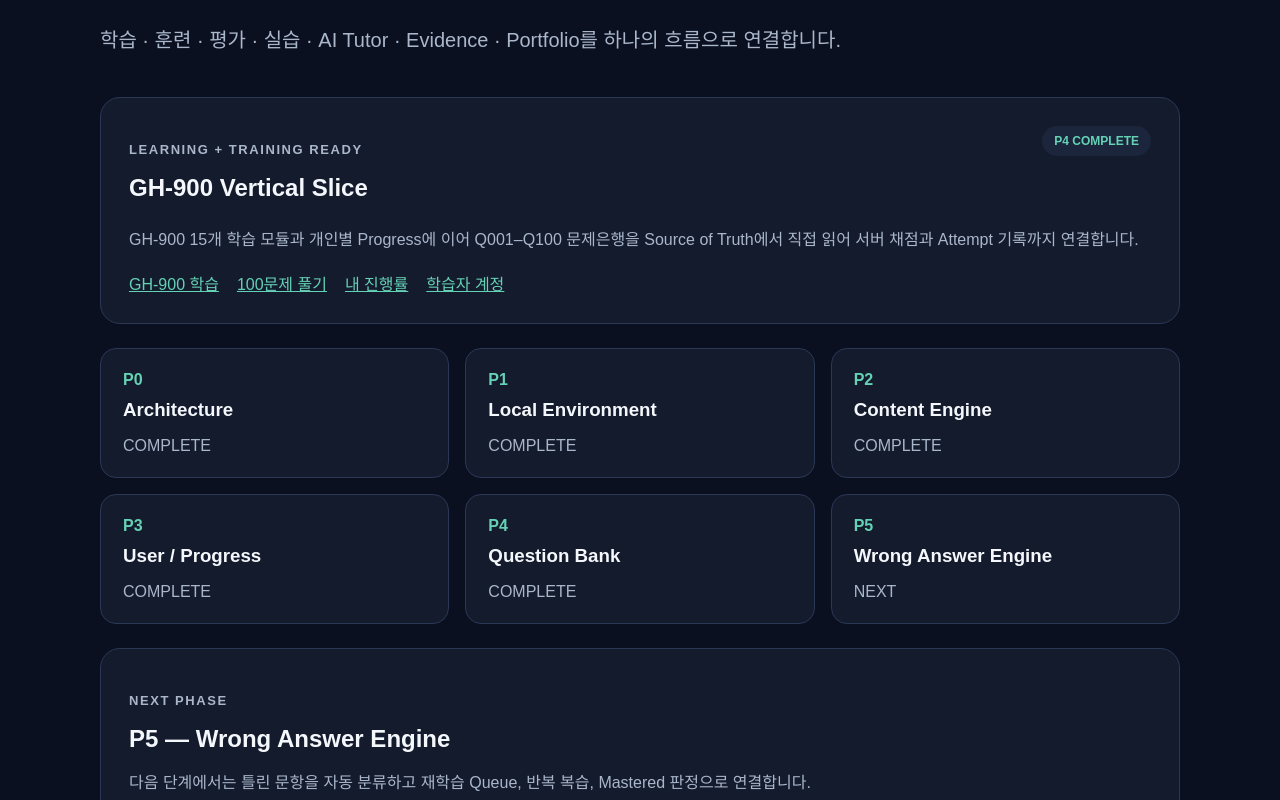
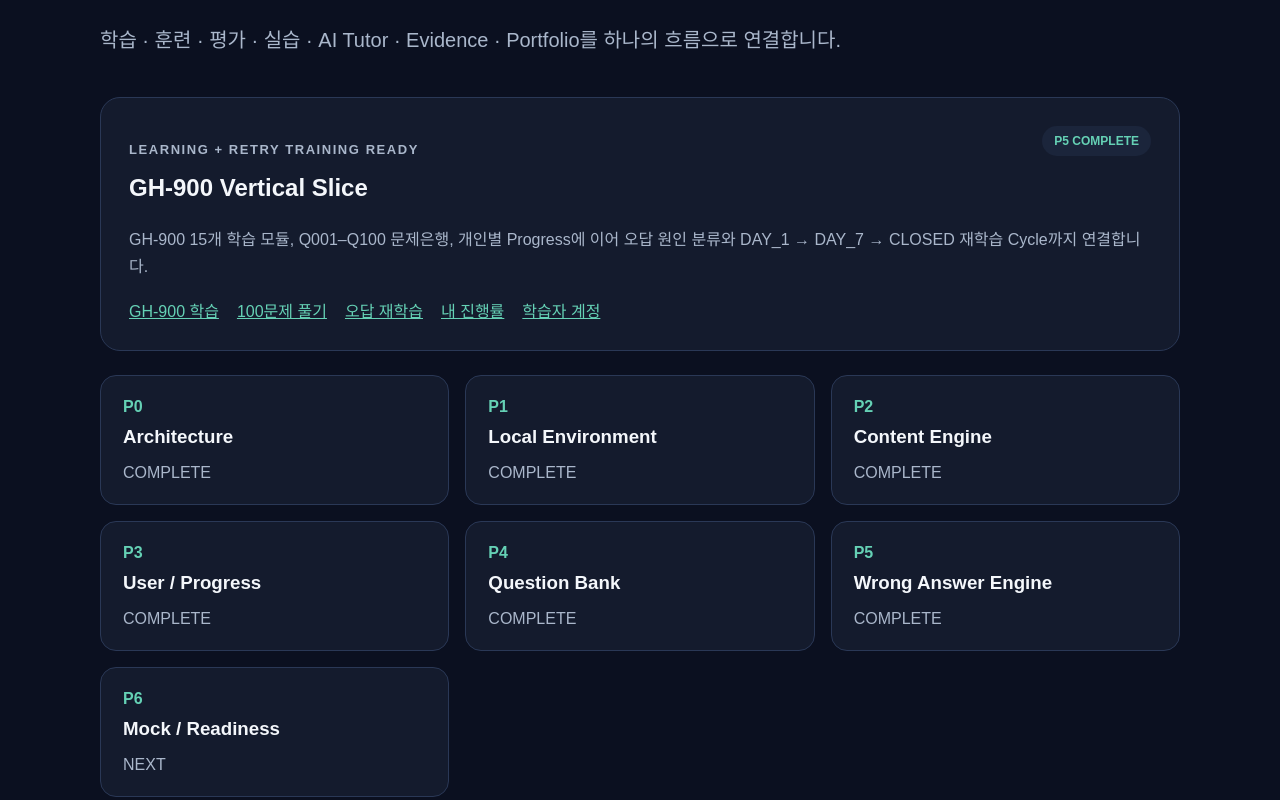
Before and after one commit to MetaStudy999/github-certification-learning-system-web, a Next.js app: page / in a window 1280 px wide. Shown: the part 220-1020 px from the top of the page. Built offline with nearby package versions, Linux system fonts and the light colour scheme.

Commit message:
docs: advance home status to P6

```diff
--- a/src/app/page.tsx
+++ b/src/app/page.tsx
@@ -6,7 +6,8 @@ const phases = [
   ["P2", "Content Engine", "COMPLETE"],
   ["P3", "User / Progress", "COMPLETE"],
   ["P4", "Question Bank", "COMPLETE"],
-  ["P5", "Wrong Answer Engine", "NEXT"],
+  ["P5", "Wrong Answer Engine", "COMPLETE"],
+  ["P6", "Mock / Readiness", "NEXT"],
 ] as const;
 
 export default function Home() {
@@ -20,11 +21,11 @@ export default function Home() {
 
       <section className="panel">
         <div className="panelHeader">
-          <div><p className="eyebrow">Learning + Training Ready</p><h2>GH-900 Vertical Slice</h2></div>
-          <span className="badge">P4 COMPLETE</span>
+          <div><p className="eyebrow">Learning + Retry Training Ready</p><h2>GH-900 Vertical Slice</h2></div>
+          <span className="badge">P5 COMPLETE</span>
         </div>
-        <p>GH-900 15개 학습 모듈과 개인별 Progress에 이어 Q001–Q100 문제은행을 Source of Truth에서 직접 읽어 서버 채점과 Attempt 기록까지 연결합니다.</p>
-        <div className="links"><Link href="/courses/001-foundations">GH-900 학습</Link><Link href="/questions/001-foundations">100문제 풀기</Link><Link href="/progress">내 진행률</Link><Link href="/login">학습자 계정</Link></div>
+        <p>GH-900 15개 학습 모듈, Q001–Q100 문제은행, 개인별 Progress에 이어 오답 원인 분류와 DAY_1 → DAY_7 → CLOSED 재학습 Cycle까지 연결합니다.</p>
+        <div className="links"><Link href="/courses/001-foundations">GH-900 학습</Link><Link href="/questions/001-foundations">100문제 풀기</Link><Link href="/wrong-answers">오답 재학습</Link><Link href="/progress">내 진행률</Link><Link href="/login">학습자 계정</Link></div>
       </section>
 
       <section className="grid" aria-label="Development phases">
@@ -35,8 +36,8 @@ export default function Home() {
 
       <section className="panel">
         <p className="eyebrow">Next Phase</p>
-        <h2>P5 — Wrong Answer Engine</h2>
-        <p>다음 단계에서는 틀린 문항을 자동 분류하고 재학습 Queue, 반복 복습, Mastered 판정으로 연결합니다.</p>
+        <h2>P6 — Mock / Readiness</h2>
+        <p>다음 단계에서는 GH-900 모의고사 결과와 문제은행·오답 데이터를 통합해 Exam Readiness Gate와 시험 준비 점수를 계산합니다.</p>
       </section>
     </main>
   );
```
